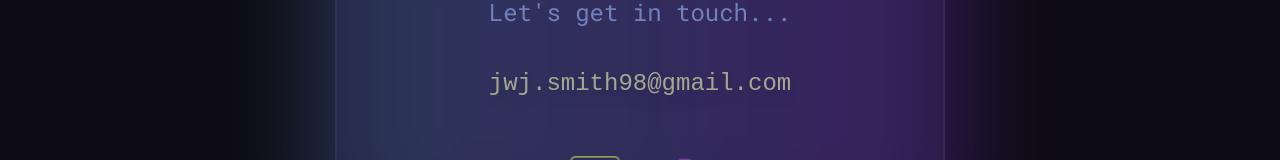
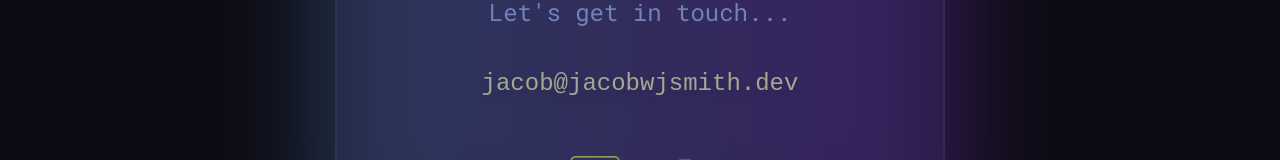
Before and after one commit to xojacob/first_player, a React (Vite) app: page /first_player/myprojects/1 in a window 1280 px wide. Shown: the part 3769-3929 px from the top of the page. Built offline with nearby package versions, Linux system fonts and the light colour scheme; a web font is replaced by a local one.

Commit message:
email update

```diff
--- a/src/Components/Contact.jsx
+++ b/src/Components/Contact.jsx
@@ -20,7 +20,7 @@ const Contact = () => {
             </div>
             <div className="font-martian sm:text-2xl text-lg pt-10 text-center drop-shadow-lg">
               <a href="mailto:jwj.smith98@gmail.com" className="contact-email">
-                jwj.smith98@gmail.com
+                jacob@jacobwjsmith.dev
               </a>
             </div>
             <div className="flex justify-center pb-5 pt-14 bg-clip-content">
```
